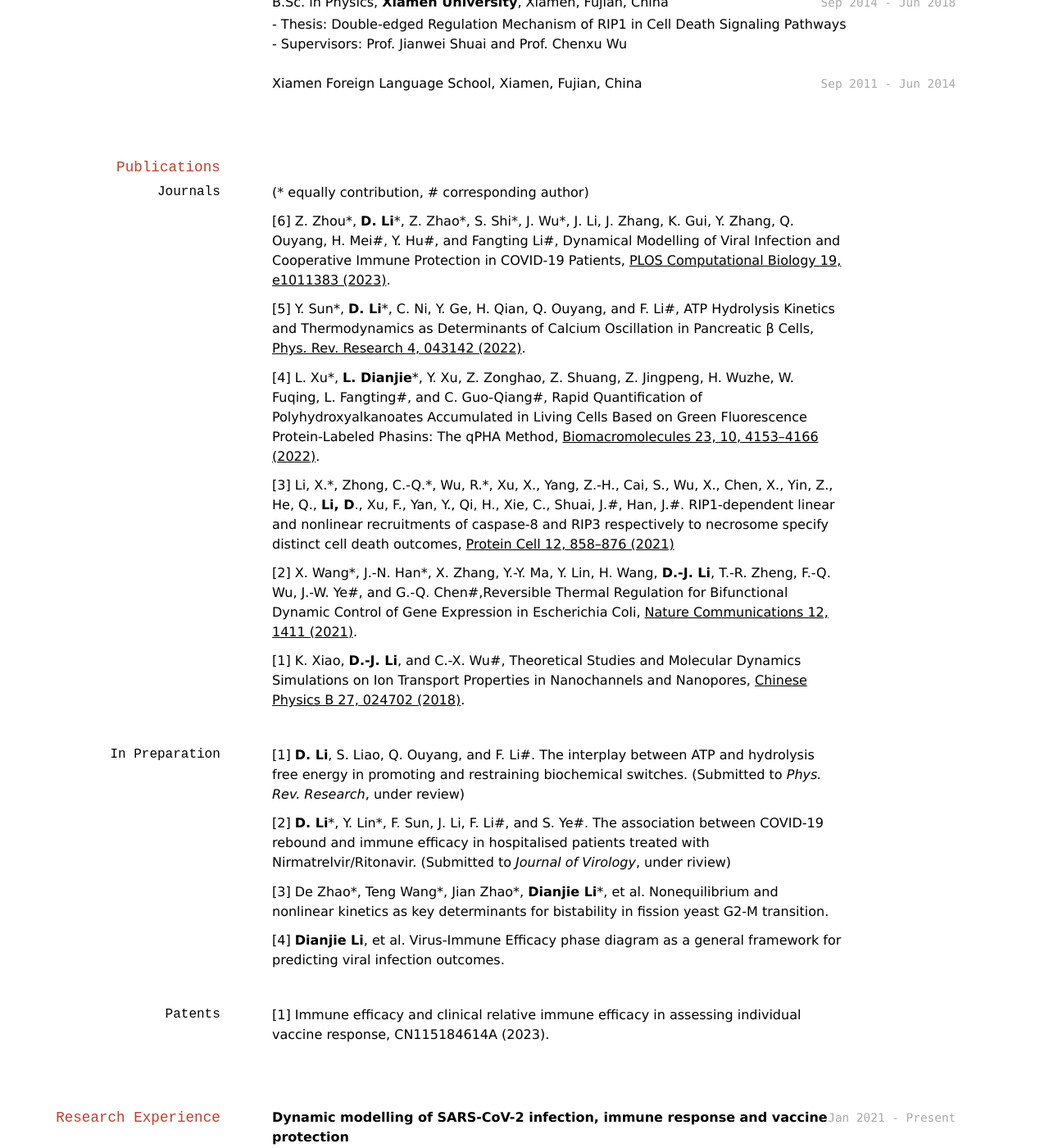
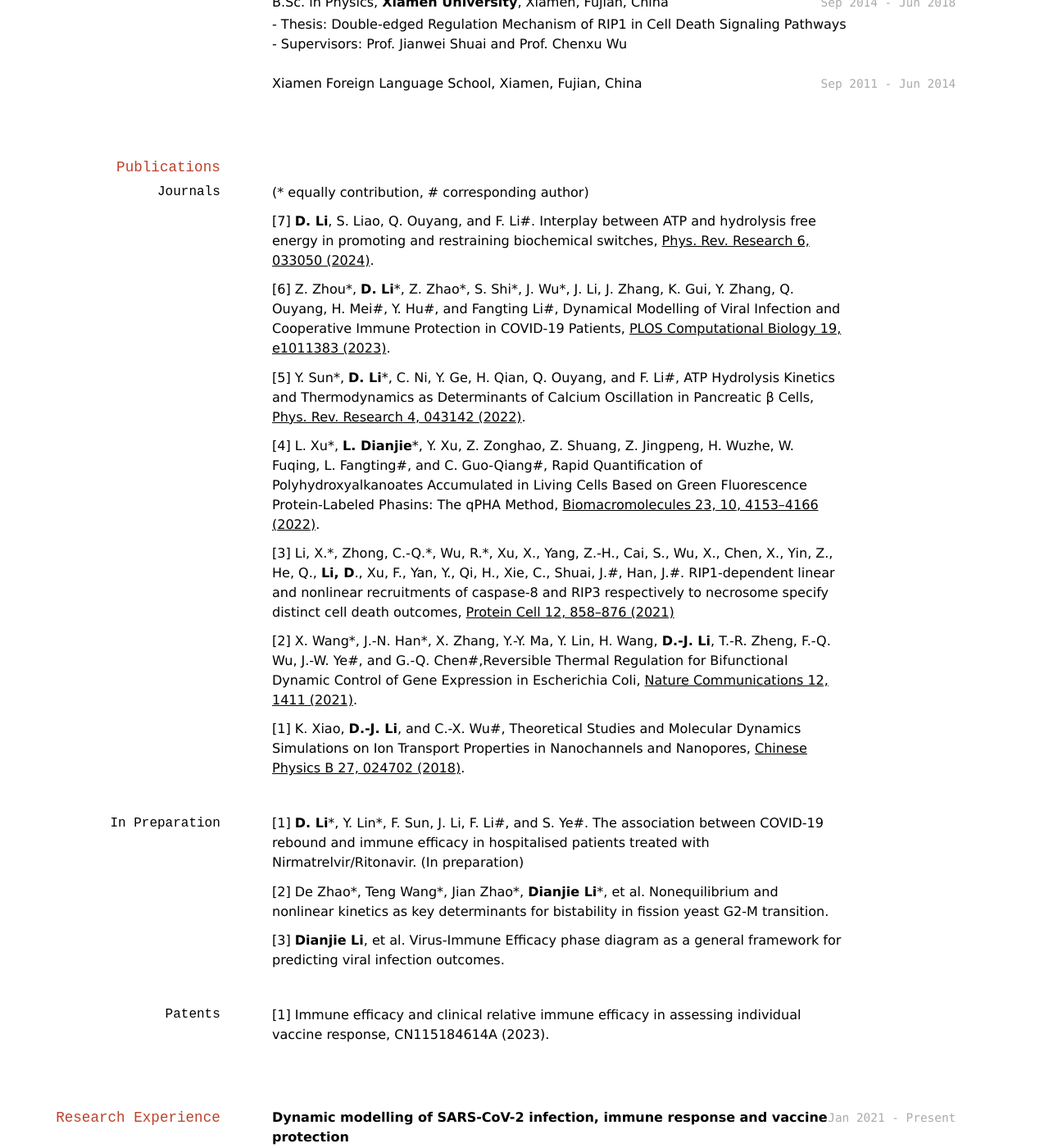
Before and after one commit to EggYouKnow/EggYouKnow.github.io, a Jekyll site: the page built from index.md, in a window 1280 px wide and 1400 px high, scrolled down 393 px. Shown: the whole window at 82% size. Built offline with Jekyll 4.4.1, drawn with Linux system fonts in a browser that asks for light colours.

Commit message:
Update index.md

```diff
--- a/index.md
+++ b/index.md
@@ -38,6 +38,8 @@ Systems biology, bioenergetics, theoretical immunology, gene regulatory network
 ### Journals
 (\* equally contribution, \# corresponding author)
 
+[7] __D. Li__, S. Liao, Q. Ouyang, and F. Li\#. Interplay between ATP and hydrolysis free energy in promoting and restraining biochemical switches, [Phys. Rev. Research 6, 033050 (2024)](https://journals.aps.org/prresearch/abstract/10.1103/PhysRevResearch.6.033050).
+
 [6] Z. Zhou\*, __D. Li__\*, Z. Zhao\*, S. Shi\*, J. Wu\*, J. Li, J. Zhang, K. Gui, Y. Zhang, Q. Ouyang, H. Mei\#, Y. Hu\#, and Fangting Li\#, Dynamical Modelling of Viral Infection and Cooperative Immune Protection in COVID-19 Patients, [PLOS Computational Biology 19, e1011383 (2023)](https://journals.plos.org/ploscompbiol/article?id=10.1371/journal.pcbi.1011383).
 
 [5] Y. Sun\*, __D. Li__\*, C. Ni, Y. Ge, H. Qian, Q. Ouyang, and F. Li\#, ATP Hydrolysis Kinetics and Thermodynamics as Determinants of Calcium Oscillation in Pancreatic β Cells, [Phys. Rev. Research 4, 043142 (2022)](https://journals.aps.org/prresearch/abstract/10.1103/PhysRevResearch.4.043142).
@@ -51,13 +53,11 @@ Systems biology, bioenergetics, theoretical immunology, gene regulatory network
 [1] K. Xiao, __D.-J. Li__, and C.-X. Wu\#, Theoretical Studies and Molecular Dynamics Simulations on Ion Transport Properties in Nanochannels and Nanopores, [Chinese Physics B 27, 024702 (2018)](https://iopscience.iop.org/article/10.1088/1674-1056/27/2/024702/meta).
 
 ### In Preparation
-[1] __D. Li__, S. Liao, Q. Ouyang, and F. Li\#. The interplay between ATP and hydrolysis free energy in promoting and restraining biochemical switches. (Submitted to _Phys. Rev. Research_, under review)
+[1] __D. Li__\*, Y. Lin\*, F. Sun, J. Li, F. Li\#, and S. Ye\#. The association between COVID-19 rebound and immune efficacy in hospitalised patients treated with Nirmatrelvir/Ritonavir. (In preparation)
 
-[2] __D. Li__\*, Y. Lin\*, F. Sun, J. Li, F. Li\#, and S. Ye\#. The association between COVID-19 rebound and immune efficacy in hospitalised patients treated with Nirmatrelvir/Ritonavir. (Submitted to _Journal of Virology_, under riview)
+[2] De Zhao\*, Teng Wang\*, Jian Zhao\*, __Dianjie Li__\*, et al. Nonequilibrium and nonlinear kinetics as key determinants for bistability in fission yeast G2-M transition.
 
-[3] De Zhao\*, Teng Wang\*, Jian Zhao\*, __Dianjie Li__\*, et al. Nonequilibrium and nonlinear kinetics as key determinants for bistability in fission yeast G2-M transition.
-
-[4] __Dianjie Li__, et al. Virus-Immune Efficacy phase diagram as a general framework for predicting viral infection outcomes.
+[3] __Dianjie Li__, et al. Virus-Immune Efficacy phase diagram as a general framework for predicting viral infection outcomes.
 
 ### Patents
 
```
